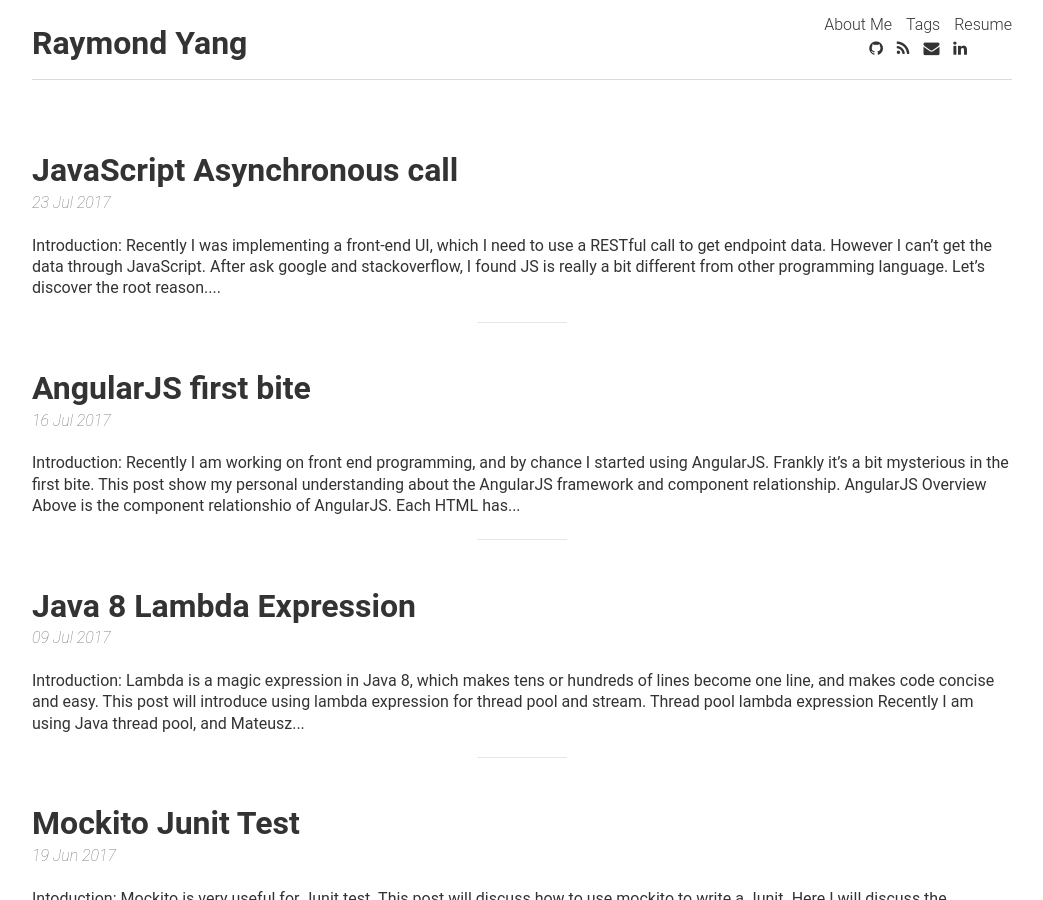
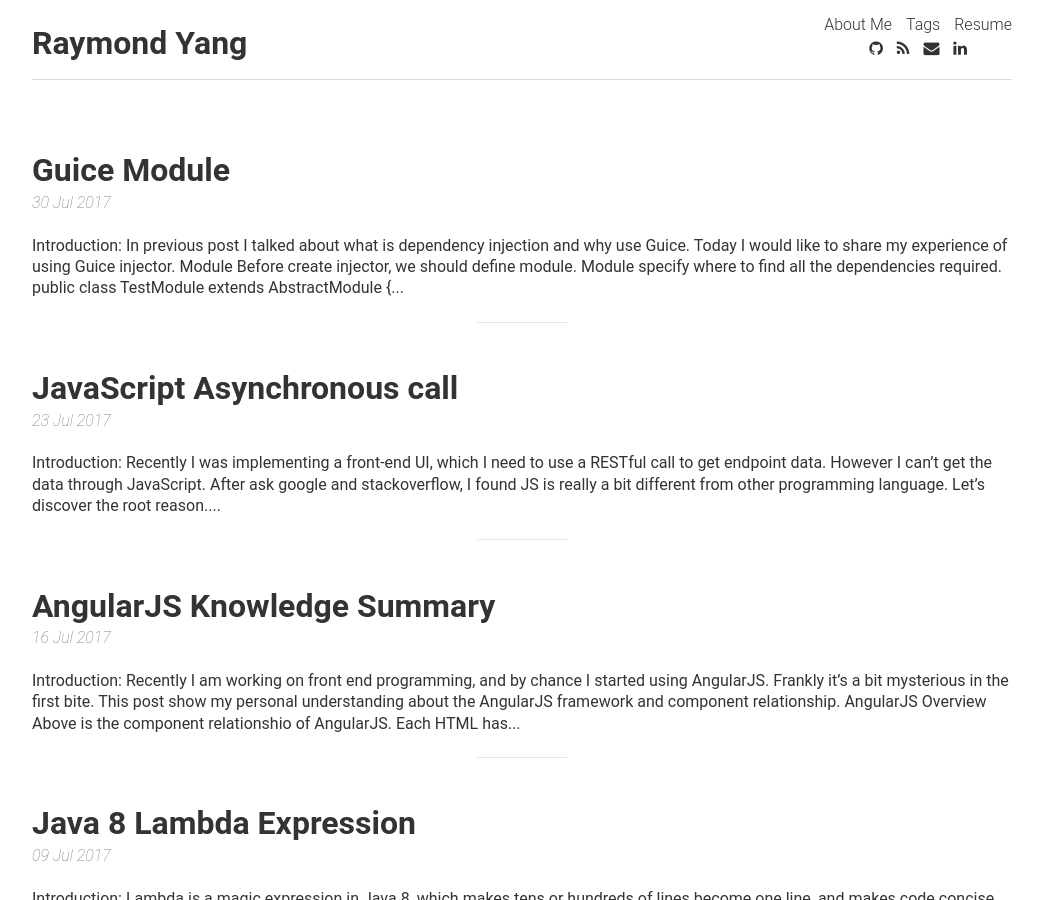
Before and after one commit to Ray-Young/ray-young.github.io, a Jekyll site: the page built from index.html, in a window 1280 px wide and 900 px high. Shown: the whole window, without its empty margins (118-1161 px from the left). Built offline with Jekyll 4.4.1, drawn with Linux system fonts in a browser that asks for light colours; nearby versions of some CDN libraries; the list of posts is cut into pages by our own code; some of the changed text lies outside the part shown.

Commit message:
Add Guice Injector post

````diff
--- a/_posts/2017-07-16-Angular-Framework.md
+++ b/_posts/2017-07-16-Angular-Framework.md
@@ -1,6 +1,6 @@
 ---
 layout: post
-title: AngularJS first bite
+title: AngularJS Knowledge Summary
 date: 2017-07-16
 comments: true
 tags: [AngularJS, JavaScripts]
@@ -65,6 +66,12 @@ angular.module("app.test").directive("testModal")
 Then you can easily use 'passData' in the corresponding html and js. The
 passData is saved in scope.
 
+Remember that passData is in scope. So in html page, we are able to use
+'passData' directly, in the corresponding js, we should use
+
+```js
+scope.passData
+```
 
 ### Special symbol
 For data binding, there are different ways of data binding.
@@ -76,7 +83,6 @@ For data binding, there are different ways of data binding.
 = binding is two-way binding
 ```
 
-
 ### Link, compiler, controller
 Compiler compiles the template to be used throughout the page. Linker is
 tied to each instance. Controller works between instance.
--- /dev/null
+++ b/_posts/2017-07-30-Guice-Injector.md
@@ -0,0 +1,67 @@
+---
+layout: post
+title: Guice Module
+comments: true
+date: 2017-07-30
+tags: [Guice]
+---
+
+### Introduction:
+In [previous post][1] I talked about what is dependency injection and
+why use Guice. Today I would like to share my experience of using Guice
+injector.
+
+
+### Module
+Before create injector, we should define module. Module specify where to
+find all the dependencies required.
+
+```java
+public class TestModule extends AbstractModule {
+    @Override
+    protected void configure() {
+        bind(SomeClassA.class).toInstance(Singleton.class);
+        bind(SomeClassB.class).toInstance(SomeInstanceA);
+        install(new SomeModule());
+        requireBinding(SomeClassC.class);
+    }
+}
+```
+
+In Above I list four usage of configure. Each one has different meaning.
+In short, bind is type, instance is real object. It tells the program
+when meet the type, where to find the real object.
+
+Override configure is required for each Module. It tells Guice how to
+get the dependencies.
+
+```java
+bind(SomeClassA.class).toInstance(Singleton.class);
+```
+
+This statement is most usual. It means make 'SomeClassA' to Singleton,
+SomeClassA is a dependency. Make it to singleton makes it easy to get
+the instance when other places use this.
+
+
+```java
+bind(SomeClassB.class).toInstance(SomeInstanceA);
+```
+
+When the object is not complicate to create, and don't have other
+dependency. We can directly bind a specific instance to a type.
+
+```java
+requireBind();
+```
+
+Require bind is always used when a module is already binded (in
+Singleton), and here it will be used again.
+
+```java
+install(Module);
+```
+
+install is always used for bind another module.
+
+[1]: http://www.leiyangblog.com/Guice-Dependency-Injection
````
Also changed, not shown: other parts of _posts/2017-07-16-Angular-Framework.md (+1 -0 lines).
